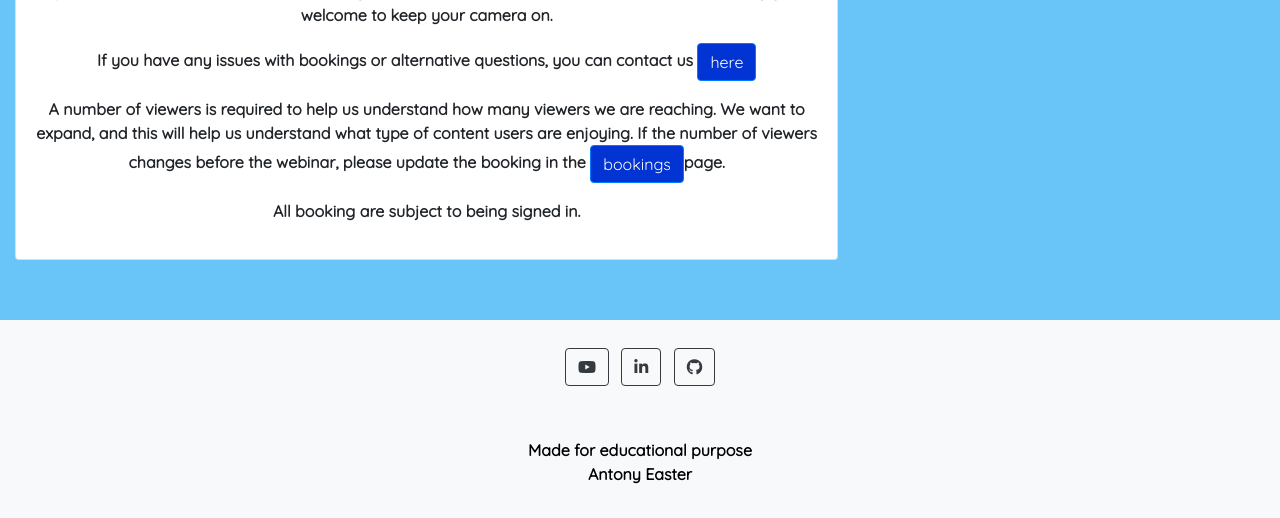
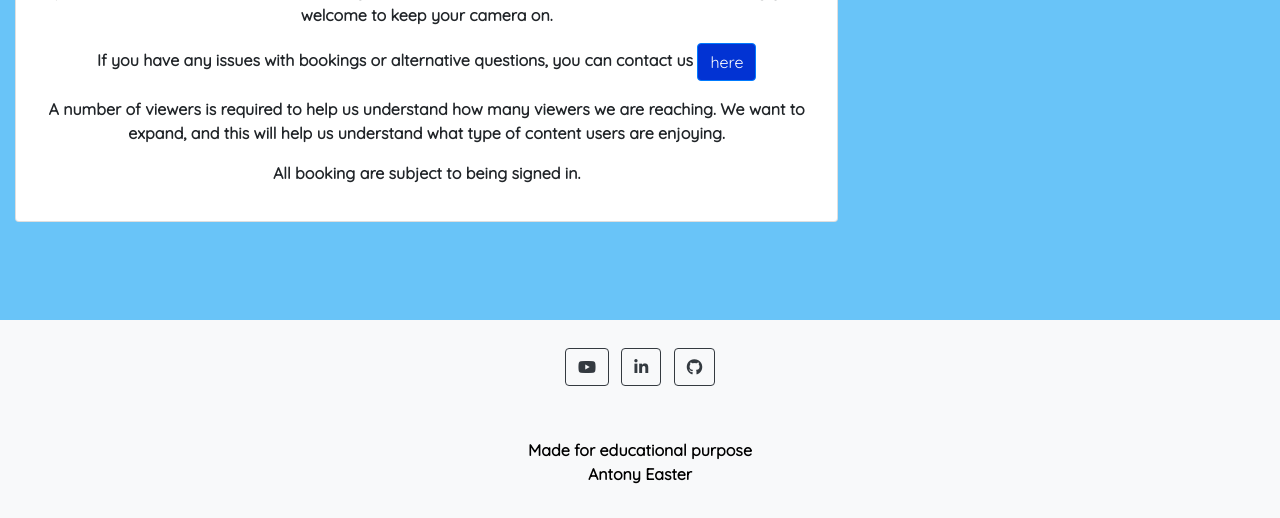
Before and after one commit to Antonyeaster/gem-explorers, a Django app: a page that uses templates/webinar_detail.html in a window 1280 px wide. Shown: the part 282-800 px from the top of the page. Run offline with Django 3.2, Linux system fonts and the light colour scheme; tables that the repository leaves empty hold one stand-in row (values such as "Sample post"); some libraries are stand-ins or nearby versions.

Commit message:
Remove booking button form the text

```diff
--- a/templates/webinar_detail.html
+++ b/templates/webinar_detail.html
@@ -36,7 +36,7 @@
             </p>
             <p>If you have any issues with bookings or alternative questions, you can contact us <a class="btn btn-primary" href="{% url 'contact' %}">here</a></p>
             <p>A number of viewers is required to help us understand how many viewers we are reaching. We want to expand, and this will
-            help us understand what type of content users are enjoying. If the number of viewers changes before the webinar, please update the booking in the <a class="btn btn-primary" href="{% url 'my-bookings' %}">bookings</a>page.</p>
+            help us understand what type of content users are enjoying.
             <p>All booking are subject to being signed in.</p>
         </div>
       </div>
```
